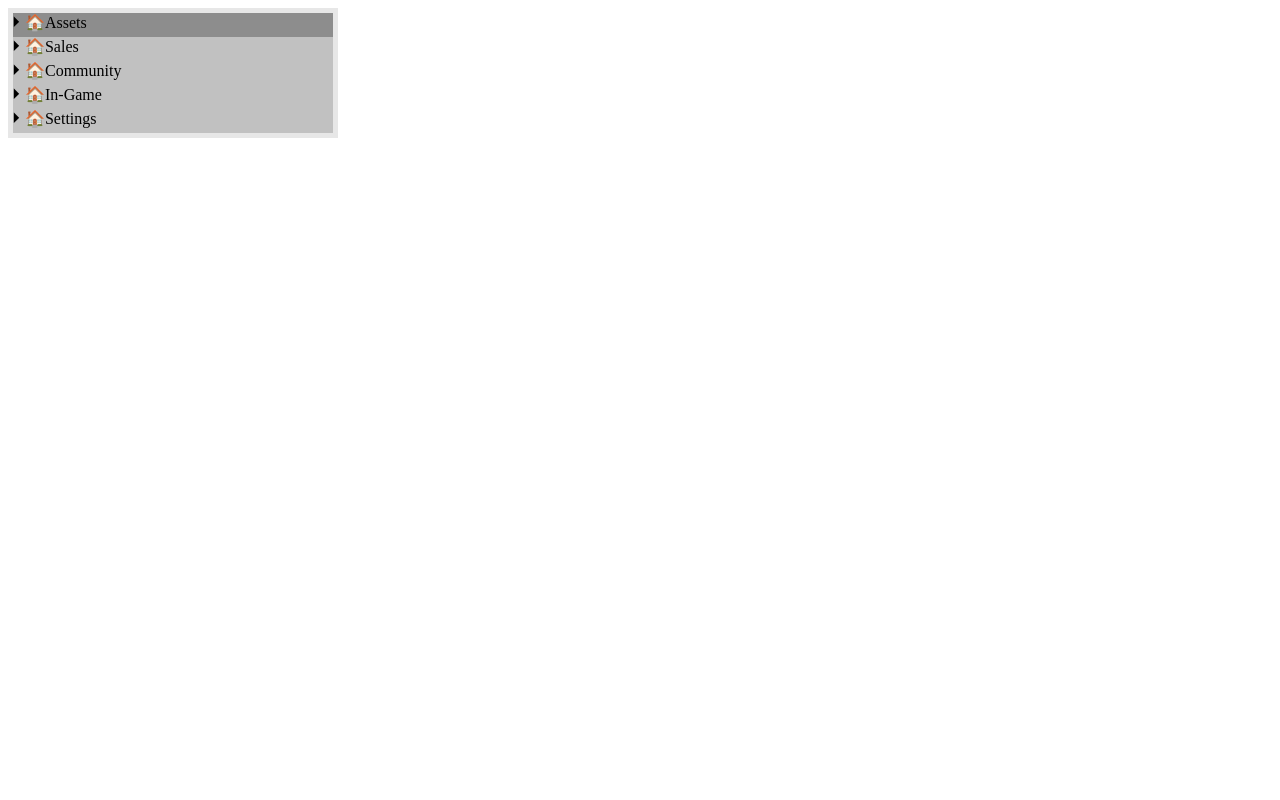
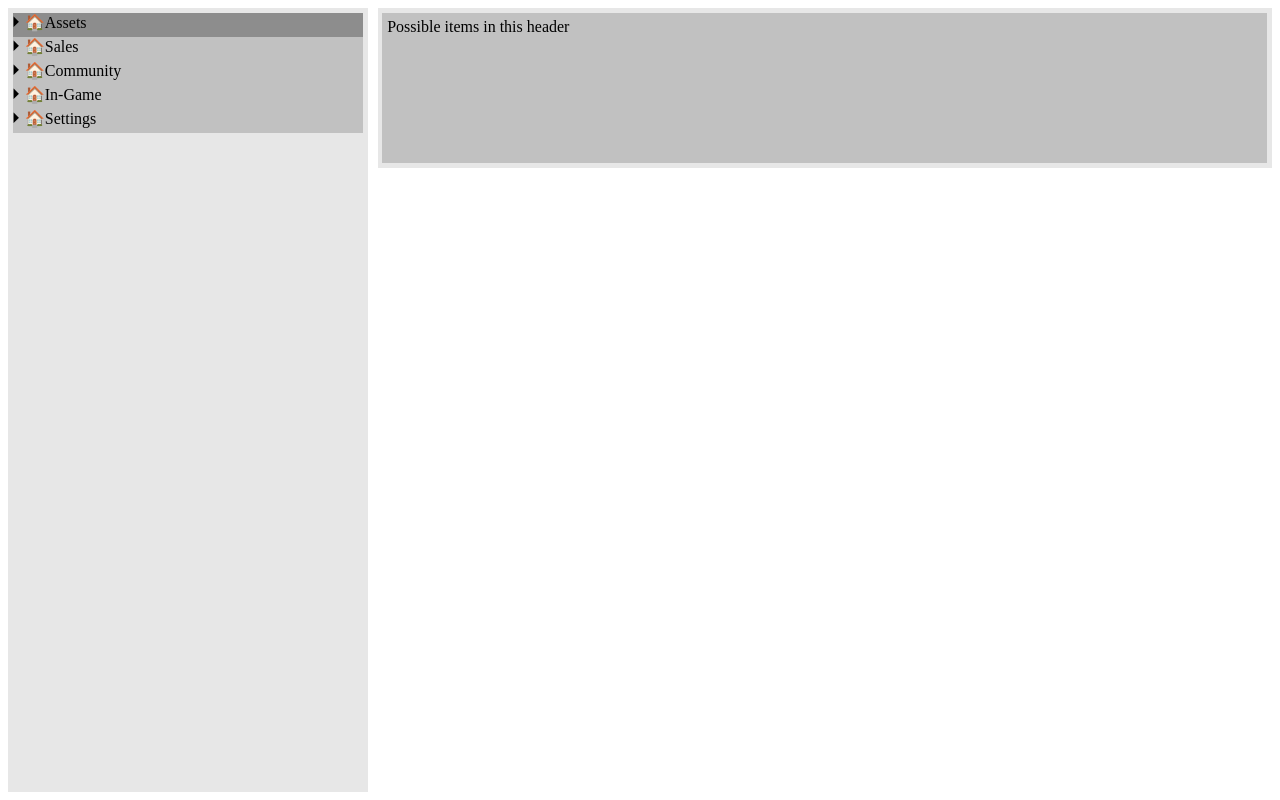
Before and after one commit to eggestig/Stat-Dashboard, a React (Create React App) app in the folder my-app/: page / in a window 1280 px wide. Built offline with nearby package versions, Linux system fonts and the light colour scheme.

Commit message:
Add header

```diff
--- a/my-app/src/App.css
+++ b/my-app/src/App.css
@@ -0,0 +1,32 @@
+.SidebarApp {
+	height: calc(100% - (2*0.3em));
+	width: calc(22.5em - (2*0.3em));
+  background-color: rgb(231, 231, 231);
+	float:left;
+	padding: 0.3em;
+	overflow-y: hidden;
+}
+
+.HeaderApp {
+	height: calc(10em - (2*0.3em));
+	width: calc(100% - 22.5em - 0.6em - (2*0.3em));
+	float: right;
+  background-color: rgb(231, 231, 231);
+	padding: 0.3em;
+	margin-left: 0.6em;
+}
+
+#root {
+	height: calc(100% - (2*0.5em));
+	width: calc(100% - (2*0.5em));
+	padding: 0.5em;
+}
+
+html {
+	height: 100%;
+}
+
+body {
+	height: 100%;
+	margin: 0;
+}
--- a/my-app/src/App.js
+++ b/my-app/src/App.js
@@ -1,6 +1,11 @@
 import React, { useState, useEffect } from 'react'
 import Sidebar from './SidebarApp/Sidebar'
+import Header from './HeaderApp/Header'
 import { v4 as uuidv4 } from 'uuid'
+import './App.css'
+
+
+
 const sidebarElements = require('./SidebarApp/SidebarContent.json').sidebarElements
 
 /**
@@ -8,7 +13,6 @@ const sidebarElements = require('./SidebarApp/SidebarContent.json').sidebarEleme
  * Sidebar
  *
 */
-
 function toggleSidebarElem(id, sidebar, setSidebar) {
 	const tempSidebar = [...sidebar]; //Copy
 
@@ -33,8 +37,11 @@ function App() {
 
 	return (
 		<>
-			<div className="sidebarApp">
+			<div className="SidebarApp">
 				<Sidebar elems={sidebarElements} toggleElem={(id) => {return toggleSidebarElem(id, sidebar, setSidebar)}}/>
+			</div>
+			<div className="HeaderApp">
+				<Header />
 			</div>
 		</>
 	);
--- /dev/null
+++ b/my-app/src/HeaderApp/Header.css
@@ -0,0 +1,6 @@
+.header {
+	height: calc(100% - (2*0.3em));
+	width:calc(100% - (2*0.3em));
+	background-color: rgb(193, 193, 193);
+	padding: 0.3em;
+}
--- /dev/null
+++ b/my-app/src/HeaderApp/Header.js
@@ -0,0 +1,10 @@
+import React from 'react'
+import './Header.css'
+
+export default function Header({}) {
+	return (
+		<div className="header">
+			Possible items in this header
+		</div>
+	)
+}
--- a/my-app/src/SidebarApp/Sidebar.css
+++ b/my-app/src/SidebarApp/Sidebar.css
@@ -1,5 +1,2 @@
 .sidebar {
-	padding: 5px;
-  background-color: rgb(231, 231, 231);
-	width: 20em;
 }
```
